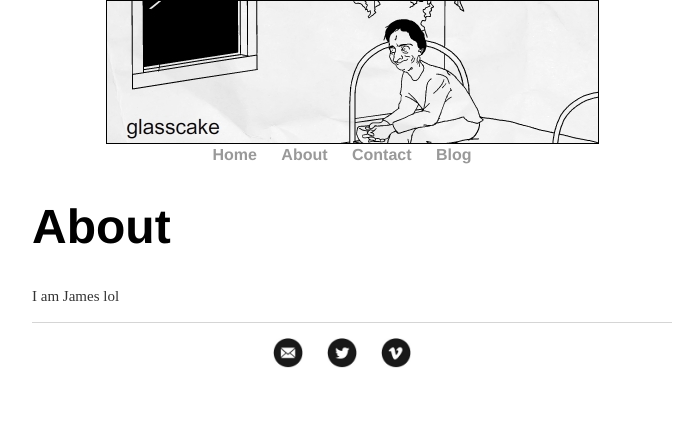
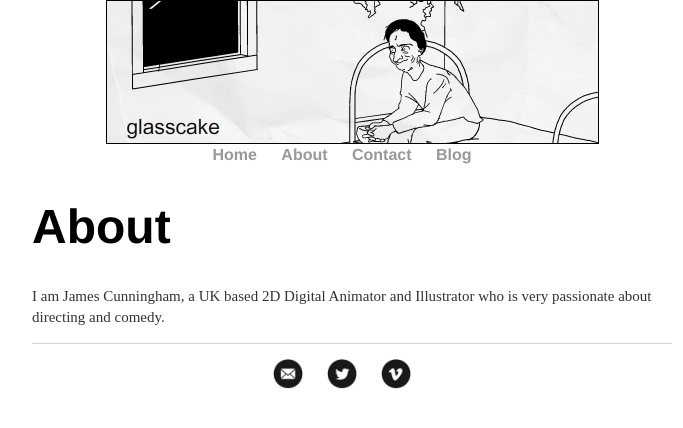
Before and after one commit to glasscaked/strip, a Jekyll site: the page built from about/index.html, in a window 1280 px wide. Shown: the top 428 px of the page, without its empty margins (288-971 px from the left). Built offline with Jekyll 4.4.1, drawn with Linux system fonts in a browser that asks for light colours.

Commit message:
Update index.html

```diff
--- a/about/index.html
+++ b/about/index.html
@@ -5,6 +5,6 @@ title: About
 
 		<div class="about">
 			<h1>About</h1>
-			<p style="font-size:15px">I am James lol</p>
+			<p style="font-size:15px">I am James Cunningham, a UK based 2D Digital Animator and Illustrator who is very passionate about directing and comedy.</p>
 
 		</div>
```
